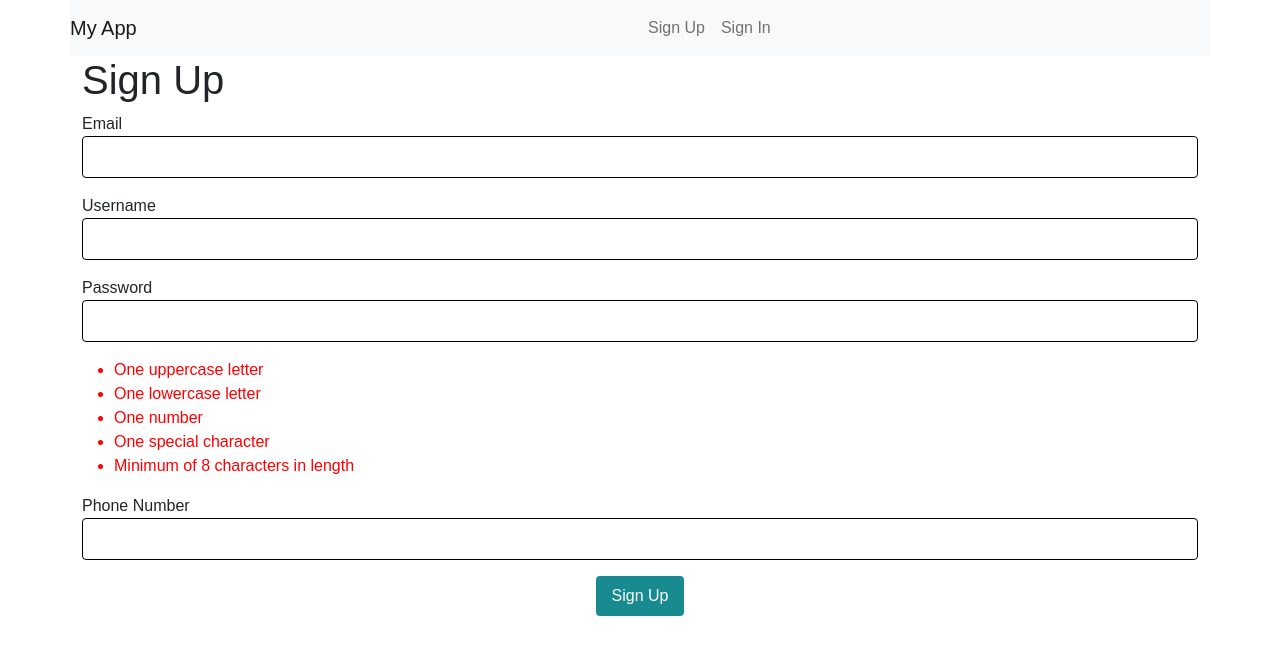
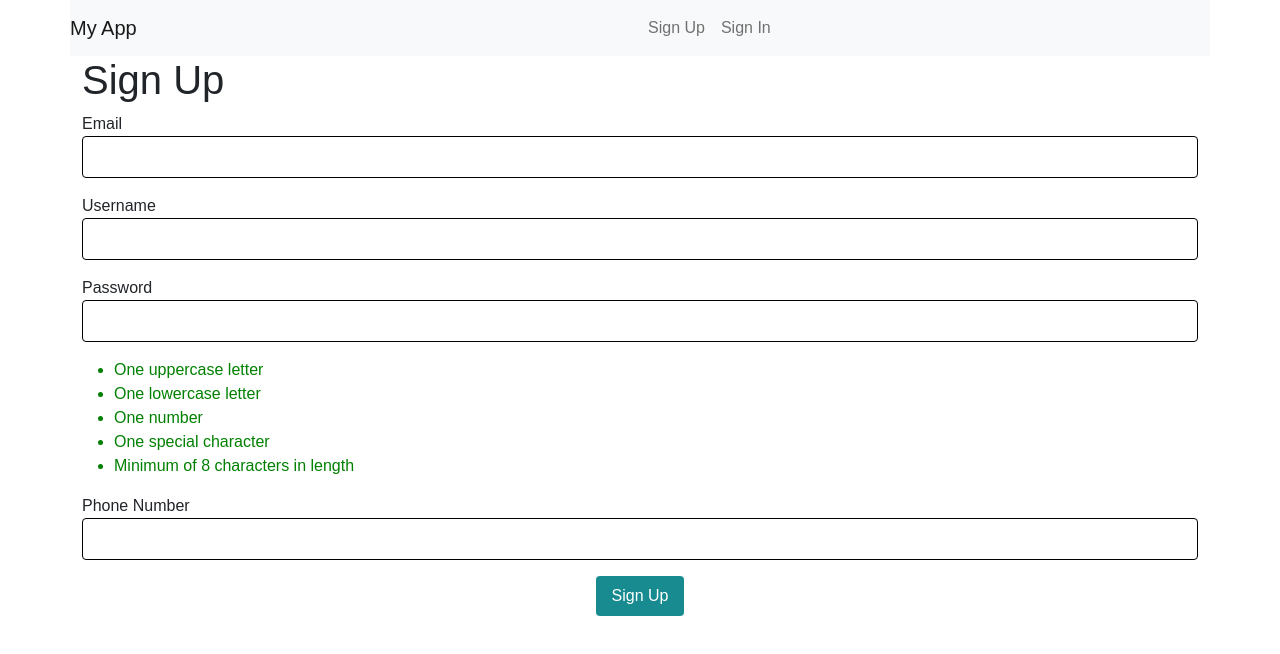
Before and after one commit to mmmyykkeee/client, a React (Create React App) app: page /Sign-Up in a window 1280 px wide. Shown: the top 654 px of the page. Built offline with nearby package versions, Linux system fonts and the light colour scheme; no server answers.

Commit message:
Working state

```diff
--- a/src/SignUp.js
+++ b/src/SignUp.js
@@ -241,7 +241,7 @@ function SignUp() {
   required
   style={{ border: formErrors.password ? '1px solid red' : '1px solid black' }}
 />
-<ul style={{ color: 'red' }}>
+<ul style={{ color: 'green' }}>
   <li>One uppercase letter</li>
   <li>One lowercase letter</li>
   <li>One number</li>
--- a/src/index.css
+++ b/src/index.css
@@ -71,3 +71,8 @@ button[type="submit"]:active {
   background-color: #ccc; /* gray */
   cursor: not-allowed;
 }
+
+
+.criteria-met{
+  text-transform: uppercase;
+}
```
